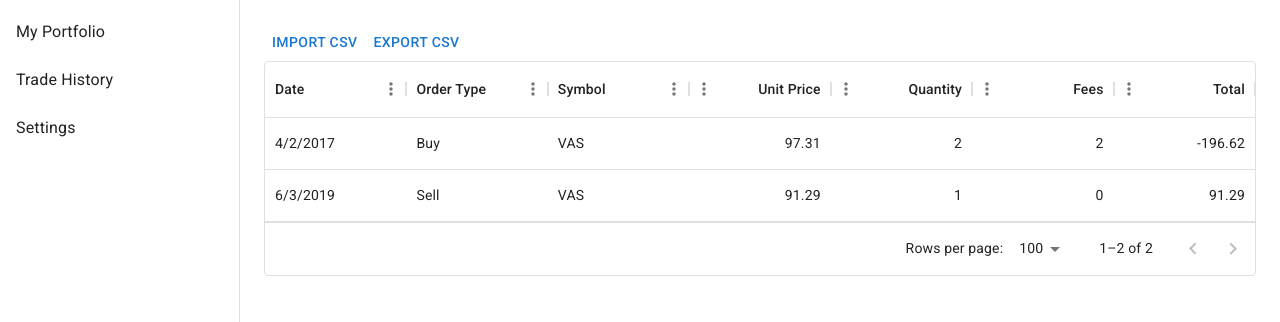
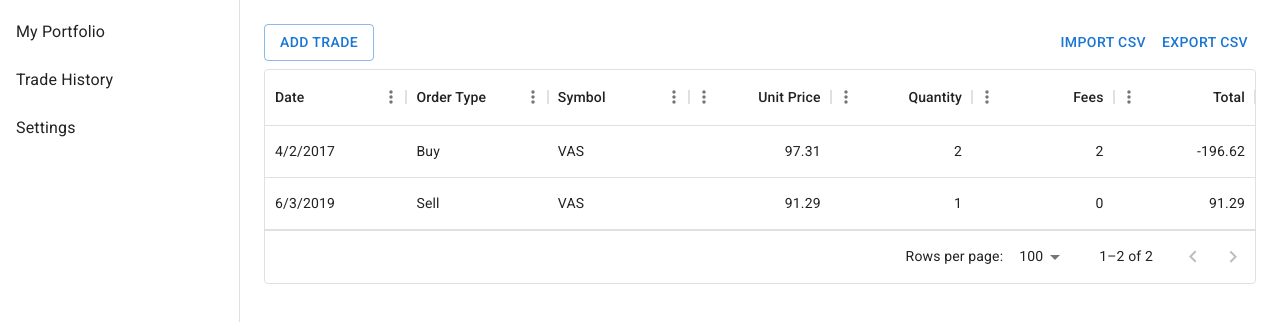
Before and after one commit to ltrel/xport, a React (Vite) app: page / in a window 1280 px wide. Shown: the top 322 px of the page. Built offline with nearby package versions, Linux system fonts and the light colour scheme.

Commit message:
Implement adding new trades

```diff
--- a/src/TradeHistory.tsx
+++ b/src/TradeHistory.tsx
@@ -1,9 +1,9 @@
 import { z } from "zod";
 import { parse, stringify } from "csv/browser/esm/sync";
-import { DataGrid, GridColDef, GridRowsProp } from "@mui/x-data-grid";
+import { DataGrid, GridColDef, GridEventListener, GridRowEditStartParams, GridRowEditStopParams, GridRowEditStopReasons, GridRowModel, GridRowsProp, MuiEvent, useGridApiRef } from "@mui/x-data-grid";
 import { useState } from "react";
 import UploadButton from "./UploadButton";
-import { Box, Button } from '@mui/material';
+import { Box, Button, Container, Stack } from '@mui/material';
 import { downloadStr, formatLocalYMD } from './util';
 
 interface TradeRecord {
@@ -44,23 +44,38 @@ const initialTrades: TradeRecord[] = [
 ]
 
 export default function TradeHistory() {
+  const apiRef = useGridApiRef();
   const [trades, setTrades] = useState(initialTrades);
+  const [showNewRow, setShowNewRow] = useState(false);
 
   const columns: GridColDef[] = [
-    { flex: 1, field: 'date', headerName: 'Date', type: 'date' },
-    { flex: 1, field: 'orderType', headerName: 'Order Type' },
-    { flex: 1, field: 'sym', headerName: 'Symbol' },
-    { flex: 1, field: 'unitPrice', headerName: 'Unit Price', type: 'number' },
-    { flex: 1, field: 'quantity', headerName: 'Quantity', type: 'number' },
-    { flex: 1, field: 'fees', headerName: 'Fees', type: 'number' },
+    { flex: 1, field: 'date', headerName: 'Date', type: 'date', editable: true },
+    { flex: 1, field: 'orderType', headerName: 'Order Type', editable: true },
+    { flex: 1, field: 'sym', headerName: 'Symbol', editable: true },
+    { flex: 1, field: 'unitPrice', headerName: 'Unit Price', type: 'number', editable: true },
+    { flex: 1, field: 'quantity', headerName: 'Quantity', type: 'number', editable: true },
+    { flex: 1, field: 'fees', headerName: 'Fees', type: 'number', editable: true },
     { flex: 1, field: 'total', headerName: 'Total', type: 'number' },
   ]
 
-  const rows: GridRowsProp = trades.map((x, i) => ({
+  let rows: GridRowsProp = trades.map((x, i) => ({
     ...x,
     id: i,
     total: x.unitPrice * x.quantity * (x.orderType === 'Buy' ? -1 : 1) - x.fees
   }));
+  if (showNewRow) {
+    const newId = rows.length;
+    rows = [...rows, {id: newId}];
+  }
+
+  const enterEditMode = () => {
+    setShowNewRow(true);
+    apiRef.current.startRowEditMode({id: trades.length});
+  };
+
+  const exitEditMode = () => {
+    setShowNewRow(false);
+  }
 
   const handleImport = async (file: File) => {
     try {
@@ -95,11 +110,65 @@ export default function TradeHistory() {
     downloadStr(text, 'xport.csv');
   };
 
+  const preventRowEditStart: GridEventListener<'rowEditStart'> = (_params: GridRowEditStartParams, event: MuiEvent) => {
+    event.defaultMuiPrevented = true;
+    return;
+  };
+
+  const handleRowEditStop: GridEventListener<'rowEditStop'> = (params: GridRowEditStopParams, _event: MuiEvent) => {
+    if (params.reason === GridRowEditStopReasons.escapeKeyDown) {
+      exitEditMode();
+      return;
+    }
+  };
+
+  const processRowUpdate = (newRow: GridRowModel, _oldRow: GridRowModel) => {
+    const {id, ...newTrade} = newRow;
+    setTrades([...trades, TradeRecordSchema.parse(newTrade)]);
+    exitEditMode();
+    return newRow;
+  };
+
+  let addOrCancelButton;
+  if (showNewRow) {
+    addOrCancelButton = <Button
+      variant='outlined'
+      color='error'
+      onClick={exitEditMode}
+    >
+      Cancel
+    </Button>;
+  }
+  else {
+    addOrCancelButton = <Button
+      variant='outlined'
+      color='primary'
+      onClick={enterEditMode}
+    >
+      Add Trade
+    </Button>;
+  }
+
   return (
-    <Box>
-      <UploadButton onUpload={handleImport}>Import CSV</UploadButton>
-      <Button onClick={handleExport}>Export CSV</Button>
-      <DataGrid columns={columns} rows={rows} />
-    </Box>
+    <Container maxWidth='lg' disableGutters={true}>
+      <Stack spacing={1}>
+        <Box sx={{display: 'flex', justifyContent: 'space-between'}}>
+          {addOrCancelButton}
+          <Stack direction='row'>
+            <UploadButton onUpload={handleImport}>Import CSV</UploadButton>
+            <Button onClick={handleExport}>Export CSV</Button>
+          </Stack>
+        </Box>
+        <DataGrid
+          apiRef={apiRef}
+          columns={columns}
+          rows={rows}
+          editMode='row'
+          onRowEditStop={handleRowEditStop}
+          onRowEditStart={preventRowEditStart}
+          processRowUpdate={processRowUpdate}
+        />
+      </Stack>
+    </Container>
   )
 }
```
